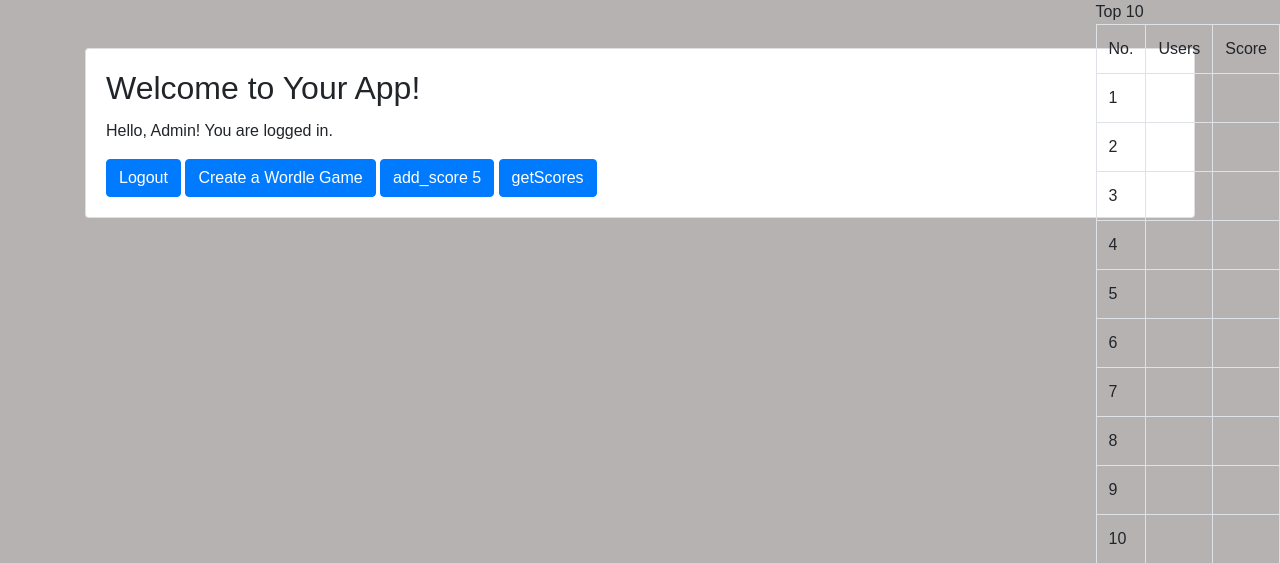
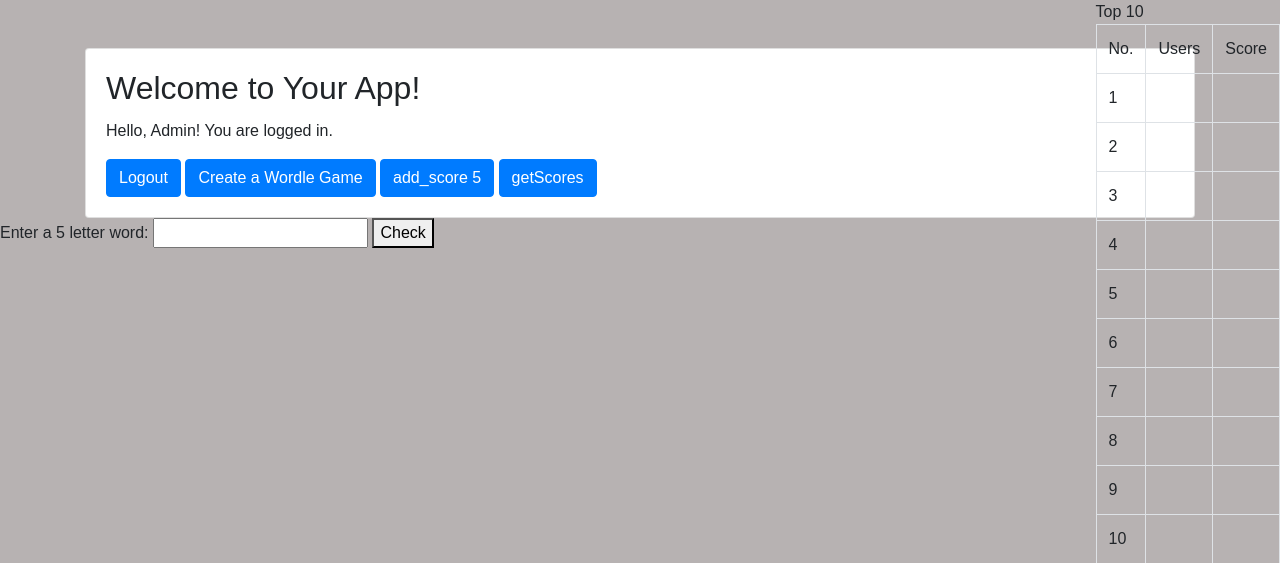
Before and after one commit to riceEx/CITS3403-project, a Flask app: page /home in a window 1280 px wide. Shown: the top 563 px of the page. Run offline with Flask 3, Linux system fonts and the light colour scheme; a user stored in the database is signed in; some libraries are stand-ins or nearby versions.

Commit message:
Added check word function
The function itself is not working but still working on it

```diff
--- a/app.py
+++ b/app.py
@@ -147,6 +147,19 @@ def get_scores():
     # return result as JSON
     return jsonify({"result": result, "total": scores.total})
 
+
+# checking the word
+@app.route('/check_word', methods=['POST'])
+def get_worddb():
+    Userword = request.form['word'].lower() #get the word from the form
+    CWord = Wordlewords.query.filter_by(word=Userword) #compare word from wordlewords
+    if CWord:
+        return jsonify({'valid': True, 'message': 'Word is valid!'})
+    else:
+        return jsonify({'valid': False, 'message': 'Word is not valid!'})
+
+
+
 @app.route('/logout')
 @login_required
 def logout():
@@ -159,6 +172,7 @@ def unauthorized(error):
     flash("You need to log in to access this page.", "error")
     return redirect(url_for('index'))
 
+
 if __name__ == '__main__':
     with app.app_context():
         db.create_all()
--- a/static/js/script.js
+++ b/static/js/script.js
@@ -1,3 +1,4 @@
+
 $(document).ready(function() {
     // Function to send message using AJAX
     $('#messageForm').submit(function(event) {
--- a/templates/home.html
+++ b/templates/home.html
@@ -8,6 +8,8 @@
     <link href="static/css/style.css" rel="stylesheet">
 </head>
 <body>
+
+<script src="static/js/script.js"></script>
 
 <div class="container mt-5">
     <div class="card">
@@ -26,6 +28,15 @@
     </div>
 </div>
 
+<div>
+    <script src="static/js/script.js"></script>
+    <form id="wordForm">
+        <label for="wordInput">Enter a 5 letter word:</label> <input id="wordInput" name="word">
+        <button type="submit">Check</button>
+    </form>
+    <p id="resultMessage"></p>
+
+</div>
 
 
 <!--div for leaderboard-->
@@ -90,6 +101,12 @@
 </div>
 
 
+
+
+
+
+
+
 <script>
     function addScore() {
         $.post('/add_score', {user_id: Math.floor(Math.random() * 100) + 1, score: 5});
@@ -108,6 +125,22 @@
     socket.on("score_update", (scores) => {
         console.warn("score updated!", scores)
     });
+
+
+    //activates when submit
+    document.getElementById('wordForm').addEventListener('submit', function(event) {
+
+        var word = document.getElementById('wordInput').value.trim();
+        fetch('/check_word', {
+            method: 'POST',
+            body: new URLSearchParams({word: Userword}),
+        })
+        .then(response => response.json())
+        .then(data => {
+            var resultMessage = document.getElementById('resultMessage');
+            resultMessage.textContent = data.message;
+        })
+    });
 </script>
 
 <script src="https://code.jquery.com/jquery-3.5.1.min.js"></script>
--- a/templates/index.html
+++ b/templates/index.html
@@ -8,6 +8,7 @@
     <link href="static/css/style.css" rel="stylesheet">
 </head>
 <body>
+    <script src="static/js/script.js"></script>
     <div class="container mt-5">
         {% with messages = get_flashed_messages() %}
         {% if messages %}
--- a/templates/login.html
+++ b/templates/login.html
@@ -8,6 +8,7 @@
     <link href="static/css/style.css" rel="stylesheet">
 </head>
 <body>
+    <script src="static/js/script.js"></script>
     <div class="container mt-5">
         <h2>User Login</h2>
         <form method="POST">
@@ -25,5 +26,6 @@
             <a href="{{ url_for('register') }}">Don't have an account? Register here</a>
         </div>
     </div>
+
 </body>
 </html>
--- a/templates/register.html
+++ b/templates/register.html
@@ -8,6 +8,7 @@
     <link href="static/css/style.css" rel="stylesheet">
 </head>
 <body>
+    <script src="static/js/script.js"></script>
     <div class="container mt-5">
         <h2>User Registration</h2>
         <form method="POST">
--- a/templates/wordleCreation.html
+++ b/templates/wordleCreation.html
@@ -32,6 +32,7 @@
 </div>
 
 <script src="https://code.jquery.com/jquery-3.5.1.min.js"></script>
+<script src="static/js/script.js"></script>
 <script>
     $(document).ready(function() {
         $('#generateWordButton').click(function() {
```
Also changed, not shown: instance/messages.db, static/css/style.css (line endings or trailing spaces).
